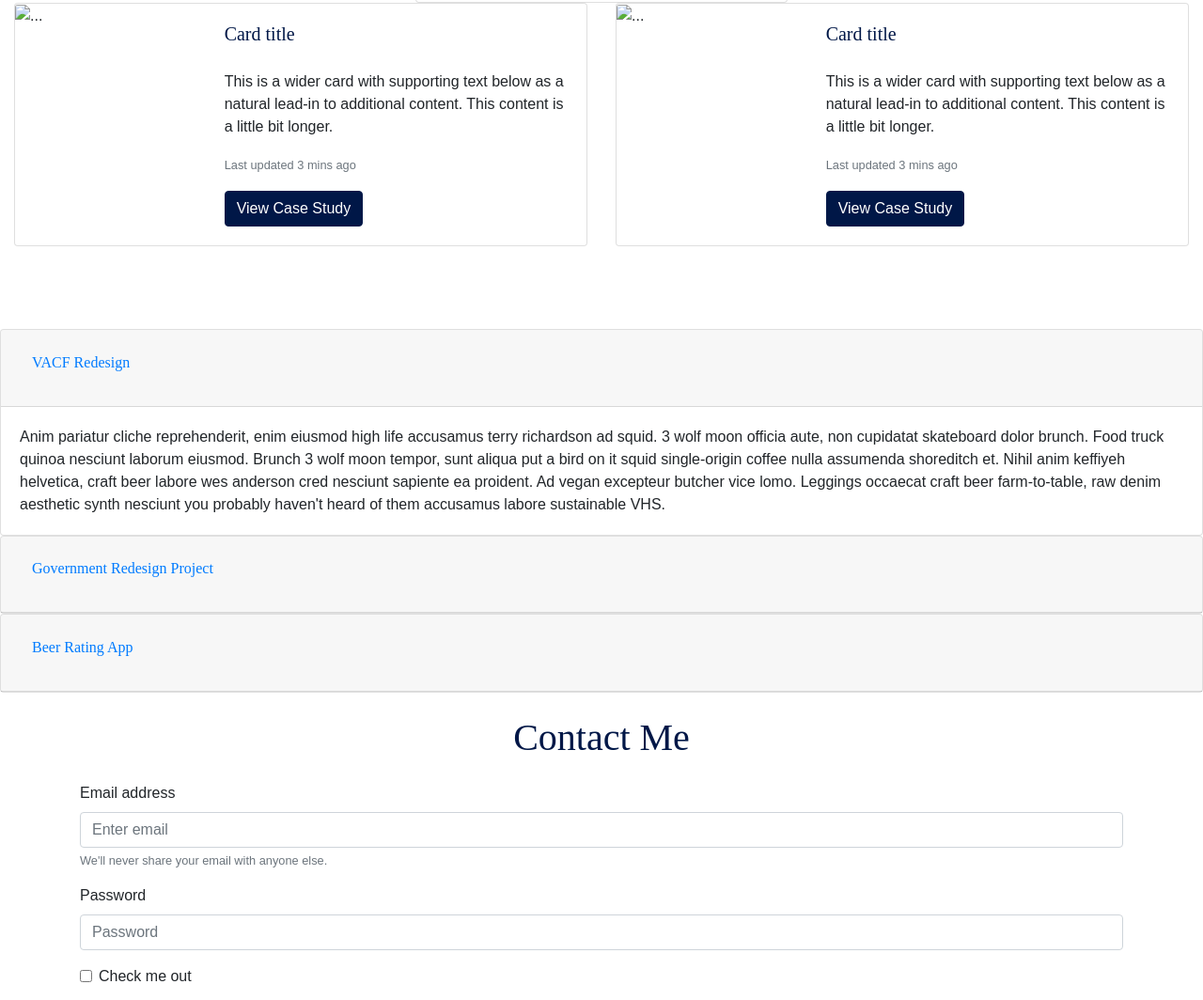
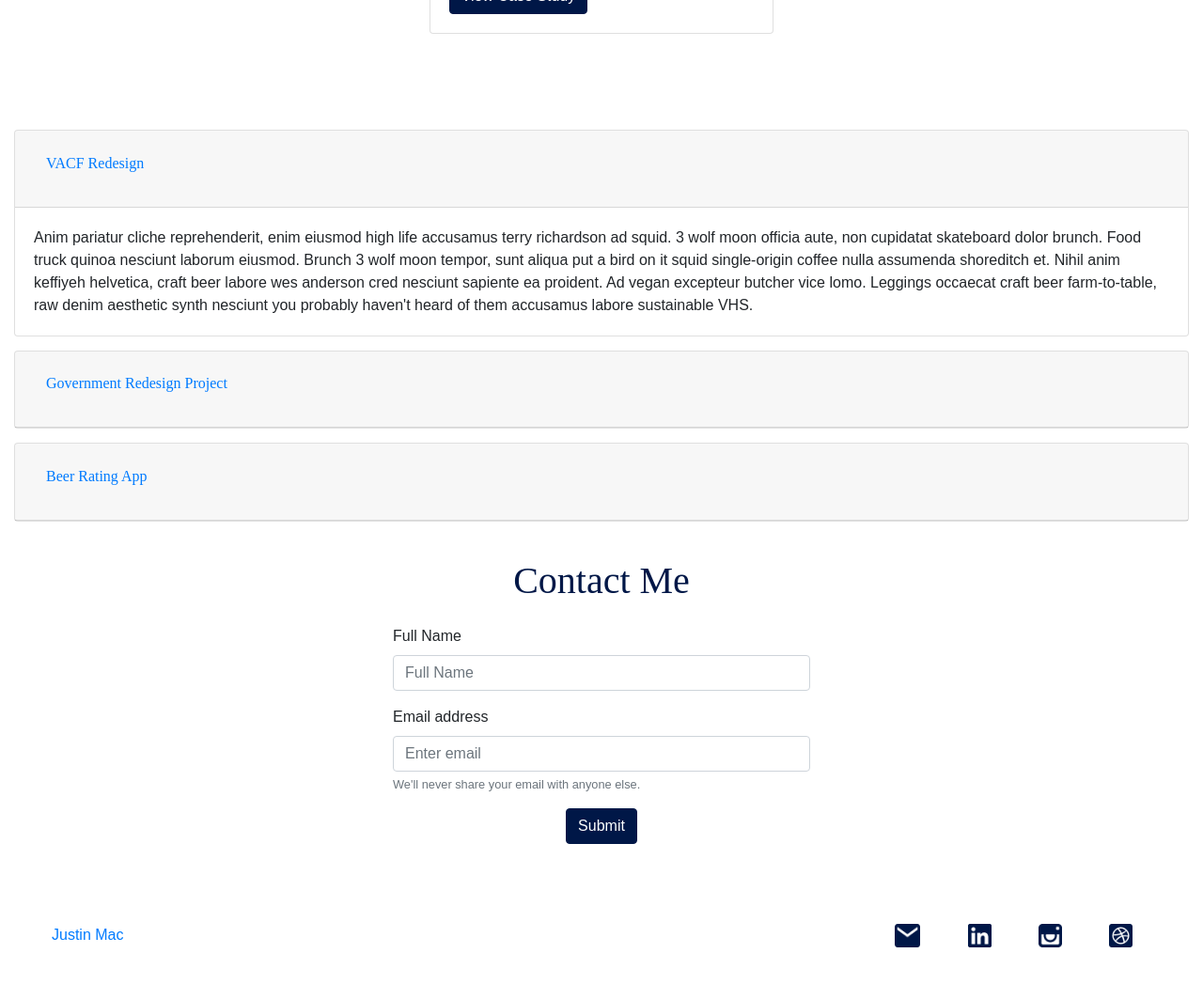
Before and after one commit to jmac006/UX-Portfolio-Bootstrap, a plain HTML site: page index.html in a window 1280 px wide. Shown: the part 1711-2775 px from the top of the page at 94% size. After the commit the page ends 2744 px from the top, so only its background shows below. Drawn offline with nearby package versions, Linux system fonts and the light colour scheme; a web font is replaced by a local one.

Commit message:
Added footer

```diff
--- a/css/style.css
+++ b/css/style.css
@@ -41,5 +41,86 @@ body {
 }
 
 .navbar-collapse {
-	flex-grow: 0 !important; /* aligns the navbar to the right side, and ensures justify content = space between"
+	flex-grow: 0 !important; /* aligns the navbar to the right side, and ensures justify content = space between"*/
 }
+
+.foot {
+	bottom: 0;
+	width: 100%;
+	height: 50px;
+	display: flex;
+	flex-direction: row;
+	align-items: center;
+	justify-content: space-between;
+	padding: 0px 50px;
+}
+.social-icons-footer {
+  	display: flex;
+  	align-items: center;
+  	width: auto;
+}
+
+.social-icons {
+	display: flex;
+	padding-right: 50px;
+	/*width: 30%;*/
+}
+
+.insta {
+	background-image: url('../images/insta-logo.png');
+	background-size: contain;
+	background-repeat: no-repeat;
+	width: 25px;
+	height: 25px;
+	margin: 25px;
+}
+
+.email {
+	background-image: url('../images/email-logo.png');
+	background-size: contain;
+	background-repeat: no-repeat;
+	width: 28px;
+	height: 25px;
+	margin-left: 0px;
+	margin: 25px 25px 25px 0;
+}
+
+.dribbble {
+	background-image: url('../images/dribbble-logo.png');
+	background-size: contain;
+	background-repeat: no-repeat;
+	width: 25px;
+	height: 25px;
+	margin: 25px;
+}
+
+.linkedin {
+	background-image: url('../images/linkedin-logo.png');
+	background-size: contain;
+	background-repeat: no-repeat;
+	width: 25px;
+	height: 25px;
+	margin: 25px;
+}
+
+.homebutton {
+	padding: 5px;
+	display: inline-block;
+	width: 200px;
+}
+
+.card-title{
+	text-align: center;
+}
+
+.card {
+	margin: 15px;
+}
+
+.form-group {
+	width: 40% !important;
+}
+
+.submit a {
+	color: #001747 !important;
+}
--- a/index.html
+++ b/index.html
@@ -94,7 +94,7 @@
 				<div class="card">
 					<img src="images/FTC.png" class="card-img-top apps img-fluid" alt="...">
 					<div class="card-body">
-					  <h5 class="card-title">Federal Trade Commission Redesign Case Study</h5>
+					  <h5 class="card-title">FTC Government Redesign Case Study</h5>
 					  <p class="card-text">Some quick example text to build on the card title and make up the bulk of the card's content.</p>
 					  <a href="#" class="btn btn-primary">View Case Study</a>
 					</div>
@@ -117,40 +117,6 @@
 					  <h5 class="card-title">Wonsulting Redesign Case Study</h5>
 					  <p class="card-text">Some quick example text to build on the card title and make up the bulk of the card's content.</p>
 					  <a href="#" class="btn btn-primary">View Case Study</a>
-					</div>
-				  </div>
-			</div>
-			<div class="col-lg-6 col-md-6 col-sm-12">
-				<div class="card mb-3">
-					<div class="row no-gutters">
-					  <div class="col-md-4">
-						<img src="..." class="card-img" alt="...">
-					  </div>
-					  <div class="col-md-8">
-						<div class="card-body">
-						  <h5 class="card-title">Card title</h5>
-						  <p class="card-text">This is a wider card with supporting text below as a natural lead-in to additional content. This content is a little bit longer.</p>
-						  <p class="card-text"><small class="text-muted">Last updated 3 mins ago</small></p>
-						  <a href="#" class="btn btn-primary">View Case Study</a>
-						</div>
-					  </div>
-					</div>
-				  </div>
-			</div>
-			<div class="col-lg-6 col-sm-6">
-				<div class="card mb-3">
-					<div class="row no-gutters">
-					  <div class="col-md-4">
-						<img src="..." class="card-img" alt="...">
-					  </div>
-					  <div class="col-md-8">
-						<div class="card-body">
-						  <h5 class="card-title">Card title</h5>
-						  <p class="card-text">This is a wider card with supporting text below as a natural lead-in to additional content. This content is a little bit longer.</p>
-						  <p class="card-text"><small class="text-muted">Last updated 3 mins ago</small></p>
-						  <a href="#" class="btn btn-primary">View Case Study</a>
-						</div>
-					  </div>
 					</div>
 				  </div>
 			</div>
@@ -209,24 +175,38 @@
 	<div class="container">
 		<div class="row">
 			<form class="col-lg-12">
-				<div class="form-group">
-				  <label for="exampleInputEmail1">Email address</label>
-				  <input type="email" class="form-control" id="exampleInputEmail1" aria-describedby="emailHelp" placeholder="Enter email">
-				  <small id="emailHelp" class="form-text text-muted">We'll never share your email with anyone else.</small>
+				<div class="form-group mx-auto">
+				  <label for="name">Full Name</label>
+				  <input type="fname" class="form-control" id="name" placeholder="Full Name">
 				</div>
-				<div class="form-group">
-				  <label for="exampleInputPassword1">Password</label>
-				  <input type="password" class="form-control" id="exampleInputPassword1" placeholder="Password">
+				<div class="form-group mx-auto">
+				  <label for="emailaddress text-left">Email address</label>
+				  <input type="email" class="form-control" id="emailaddress" aria-describedby="emailHelp" placeholder="Enter email">
+				  <small id="emailHelp" class="form-text text-muted mx-auto">We'll never share your email with anyone else.</small>
 				</div>
-				<div class="form-group form-check">
-				  <input type="checkbox" class="form-check-input" id="exampleCheck1">
-				  <label class="form-check-label" for="exampleCheck1">Check me out</label>
-				</div>
-				<button type="submit" class="btn btn-primary">Submit</button>
+			</form>
+			<form class="col-lg-12 text-center">
+				<button type="submit" class="btn btn-primary submit">Submit</button>
 			</form>
 		</div>
 	</div>
 	<br><br><br>
+
+	<!---footer--->
+	<footer class="foot">
+		<div class="homebutton">
+			<a id="home-logo" href="index.html">Justin Mac</a>
+		</div>
+		<div class="social-icons-footer">
+				<a href="mailto:justinnmac@gmail.com?Subject=Portfolio" class="email"></a>
+				<a href="https://www.linkedin.com/in/justin-mac/" class="linkedin"></a>
+				<a href="https://www.instagram.com/justin.mac/" class="insta"></a>
+				<a href="https://dribbble.com/justinmac" class="dribbble"></a>
+		</div>
+
+	</footer>
+
+	<!---javascript for bootstrap--->
 	<script src="https://code.jquery.com/jquery-3.2.1.slim.min.js" integrity="sha384-KJ3o2DKtIkvYIK3UENzmM7KCkRr/rE9/Qpg6aAZGJwFDMVNA/GpGFF93hXpG5KkN" crossorigin="anonymous"></script>
 	<script src="https://cdnjs.cloudflare.com/ajax/libs/popper.js/1.12.9/umd/popper.min.js" integrity="sha384-ApNbgh9B+Y1QKtv3Rn7W3mgPxhU9K/ScQsAP7hUibX39j7fakFPskvXusvfa0b4Q" crossorigin="anonymous"></script>
 	<script src="https://maxcdn.bootstrapcdn.com/bootstrap/4.0.0/js/bootstrap.min.js" integrity="sha384-JZR6Spejh4U02d8jOt6vLEHfe/JQGiRRSQQxSfFWpi1MquVdAyjUar5+76PVCmYl" crossorigin="anonymous"></script>
```
Also changed, not shown: images/dribbble-logo.png (added), images/email-logo.png (added), images/insta-logo.png (added), images/linkedin-logo.png (added).
